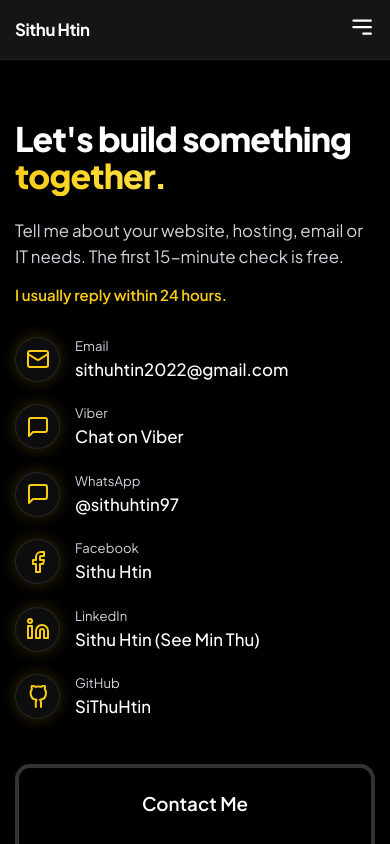
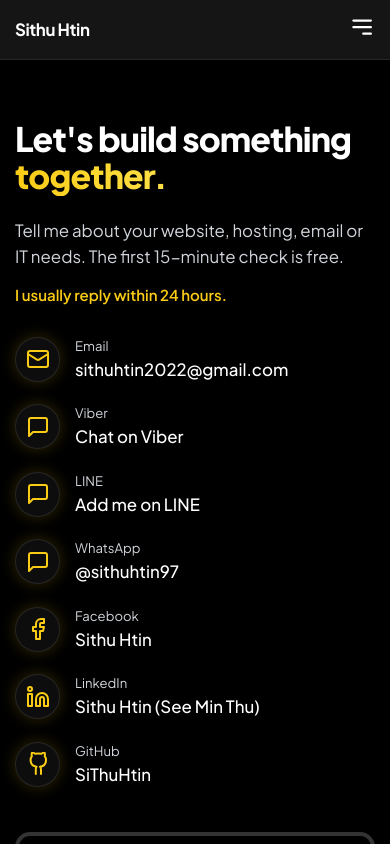
Before and after one commit to SiThuHtin/job-portfolio, a Next.js app: page /contact-me in a window 390 px wide. Shown: the top 844 px of the page. Built offline with nearby package versions, Linux system fonts and the light colour scheme.

Commit message:
feat(contact): add LINE link
Decoded from Sithu's LINE QR code (add-friend link, no phone number).

Co-Authored-By: Claude Opus 5.5 <noreply@anthropic.com>

```diff
--- a/data/site.js
+++ b/data/site.js
@@ -35,7 +35,7 @@ export const LINKS = {
 export const MESSAGING = [
     { label: "Facebook Messenger", href: "", display: "" },
     { label: "Viber", href: "viber://chat?number=%2B66837710800", display: "Chat on Viber" },
-    { label: "LINE", href: "", display: "" },
+    { label: "LINE", href: "https://line.me/ti/p/AddVFLWctO", display: "Add me on LINE" },
     { label: "WhatsApp", href: "https://wa.me/sithuhtin97", display: "@sithuhtin97" },
 ];
 
```
